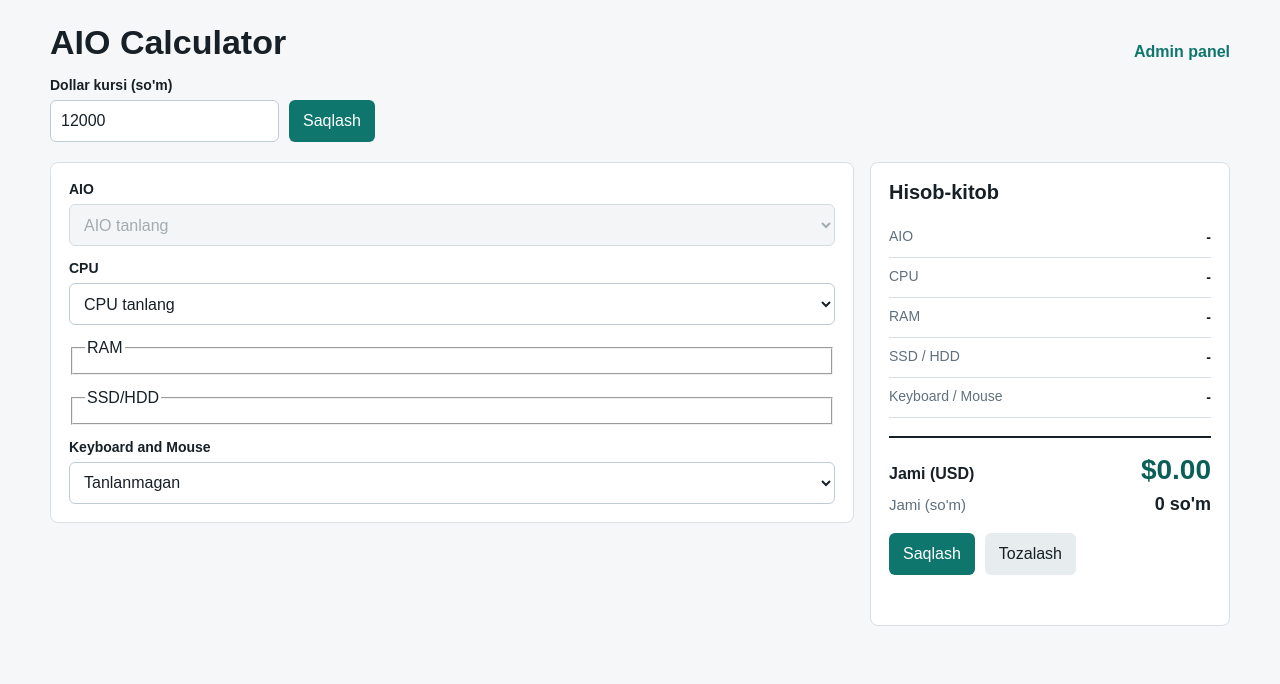
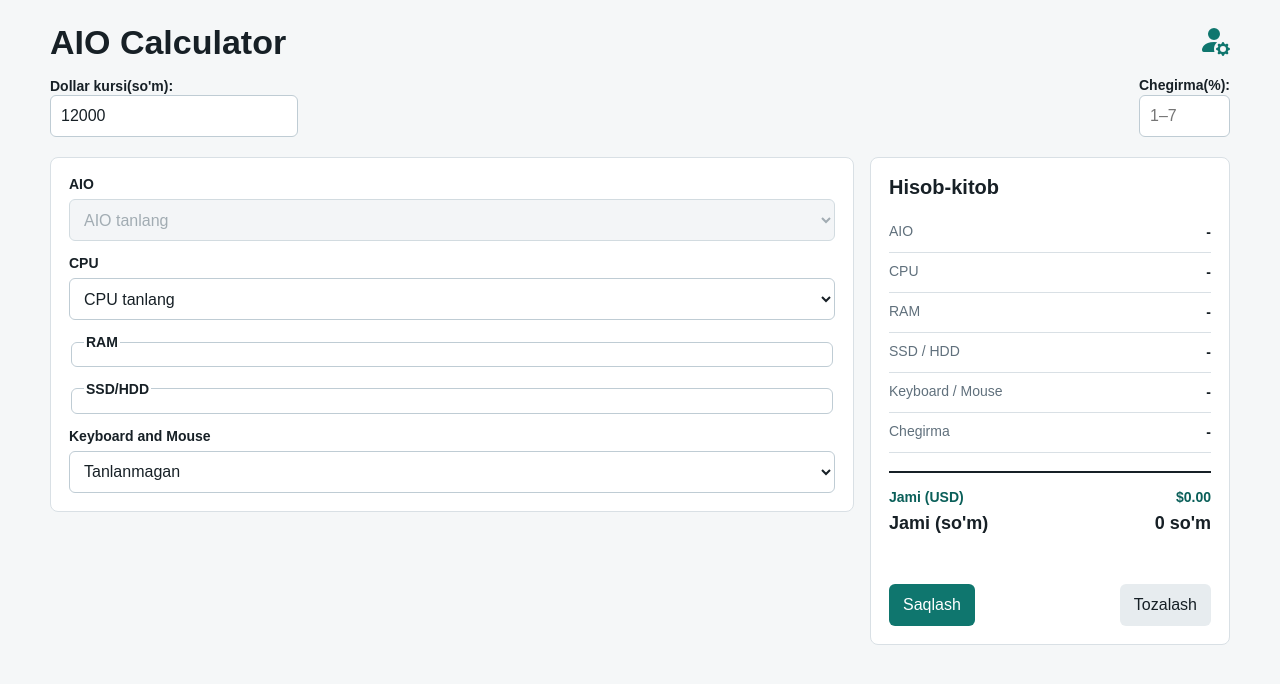
Before and after one commit to shahbozshirinboyev/calculator.teratech.uz, a Django app: page / in a window 1280 px wide. Shown: the top 684 px of the page. Run offline with Django 5.2, Linux system fonts and the light colour scheme; data comes from the database, SQL or seed files in the repository; both versions use the stored data as it was after the commit.

Commit message:
new section

```diff
--- a/calculator/templates/calculator/calculator.html
+++ b/calculator/templates/calculator/calculator.html
@@ -35,22 +35,22 @@
 
       .topbar {
         display: flex;
-        align-items: end;
         justify-content: space-between;
-        gap: 16px;
         margin-bottom: 16px;
         flex-wrap: wrap;
       }
 
 .rate-bar {
     display: flex;
-        align-items: end;
-        gap: 10px;
-        flex-wrap: wrap;
+    align-items: flex-end;
+    justify-content: space-between;
+    width: 100%;
 }
 
-      .rate-bar .field {
-        min-width: 180px;
+.save_button{
+  width: 100%;
+  margin-left: 10px;
+  margin-right: 10px;
 }
 
       input[type="number"] {
@@ -70,9 +70,21 @@
         font-weight: 700;
         color: var(--accent-dark);
       }
+      .chegirma_input{
+        display: flex;
+        flex-direction: column;
+      }
 
       .rate-status.error {
         color: var(--danger);
+      }
+
+      .rate-save-btn {
+        display: none;
+      }
+
+      .rate-save-btn.is-visible {
+        display: inline-block;
       }
 
       h1 {
@@ -83,9 +95,7 @@
 
       .admin-link {
         color: var(--accent);
-        font-weight: 700;
         text-decoration: none;
-        white-space: nowrap;
       }
 
       .layout {
@@ -145,7 +155,7 @@
         grid-template-columns: 1fr;
       }
 
-      label {
+      label, legend {
         font-weight: 700;
         font-size: 14px;
       }
@@ -164,6 +174,12 @@
       select:disabled {
         background: #eef2f4;
         color: #7b8993;
+      }
+
+      .group_inputs{
+
+        border: 1px solid #bfccd4;
+        border-radius: 6px;
       }
 
       .summary {
@@ -205,11 +221,10 @@
         margin-top: 18px;
         padding-top: 16px;
         border-top: 2px solid var(--text);
-        font-weight: 800;
       }
 
       .total strong {
-        font-size: 28px;
+        font-size: 14px;
         color: var(--accent-dark);
         white-space: nowrap;
       }
@@ -220,7 +235,6 @@
         align-items: baseline;
         gap: 16px;
         margin-top: 8px;
-        font-size: 15px;
         color: var(--muted);
       }
 
@@ -232,6 +246,7 @@
 
       .actions {
         display: flex;
+        justify-content: space-between;
         gap: 10px;
         margin-top: 18px;
       }
@@ -279,11 +294,6 @@
         .summary {
           position: static;
         }
-
-        .topbar {
-          align-items: start;
-          flex-direction: column;
-        }
       }
     </style>
   </head>
@@ -296,27 +306,57 @@
           <h1>AIO Calculator</h1>
         </div>
         <div>
-          <a class="admin-link" href="/admin/">Admin panel</a>
+          <a class="admin-link" href="/admin/">
+            <svg xmlns="http://www.w3.org/2000/svg" width="32" height="32" fill="currentColor" class="bi bi-person-fill-gear" viewBox="0 0 16 16">
+              <path d="M11 5a3 3 0 1 1-6 0 3 3 0 0 1 6 0m-9 8c0 1 1 1 1 1h5.256A4.5 4.5 0 0 1 8 12.5a4.5 4.5 0 0 1 1.544-3.393Q8.844 9.002 8 9c-5 0-6 3-6 4m9.886-3.54c.18-.613 1.048-.613 1.229 0l.043.148a.64.64 0 0 0 .921.382l.136-.074c.561-.306 1.175.308.87.869l-.075.136a.64.64 0 0 0 .382.92l.149.045c.612.18.612 1.048 0 1.229l-.15.043a.64.64 0 0 0-.38.921l.074.136c.305.561-.309 1.175-.87.87l-.136-.075a.64.64 0 0 0-.92.382l-.045.149c-.18.612-1.048.612-1.229 0l-.043-.15a.64.64 0 0 0-.921-.38l-.136.074c-.561.305-1.175-.309-.87-.87l.075-.136a.64.64 0 0 0-.382-.92l-.148-.045c-.613-.18-.613-1.048 0-1.229l.148-.043a.64.64 0 0 0 .382-.921l-.074-.136c-.306-.561.308-1.175.869-.87l.136.075a.64.64 0 0 0 .92-.382zM14 12.5a1.5 1.5 0 1 0-3 0 1.5 1.5 0 0 0 3 0"/>
+            </svg>
+          </a>
         </div>
       </div>
 
+
+        <div class="rate-bar">
+
           <div>
-        <div class="rate-bar">
-          <div class="field">
-            <label for="usd-rate">Dollar kursi (so'm)</label>
+
+            <label for="usd-rate" style="margin-bottom: 2px;">Dollar kursi(so'm):</label>
+
             <input
               type="number"
               id="usd-rate"
               name="usd_rate"
               min="1"
               step="1"
+              data-saved-rate="{% if usd_rate %}{{ usd_rate|floatformat:0 }}{% else %}0{% endif %}"
               {% if usd_rate %}value="{{ usd_rate|floatformat:0 }}"{% endif %}
               placeholder="Masalan: 12850"
             />
         </div>
-          <button type="button" id="save-usd-rate">Saqlash</button>
+
+         <div class="save_button">
           <div class="rate-status" id="rate-status"></div>
+          <button type="button" id="save-usd-rate" class="rate-save-btn">
+            Saqlash
+          </button>
          </div>
+
+          <div class="chegirma_input">
+
+            <label for="discount-percent" style="margin-bottom: 2px;">Chegirma(%):</label>
+
+            <input
+              type="number"
+              id="discount-percent"
+              min="1"
+              max="7"
+              step="1"
+              maxlength="1"
+              inputmode="numeric"
+              placeholder="1–7"
+            />
+
+          </div>
+
       </div>
 
       <div class="layout">
@@ -333,12 +373,12 @@
             <select id="cpu" name="cpu"></select>
           </div>
 
-          <fieldset  class="group full">
+          <fieldset  class="group full group_inputs">
             <legend>RAM</legend>
             <div class="group-grid ram-grid" id="ram-slots"></div>
           </fieldset >
 
-          <fieldset class="group full">
+          <fieldset class="group full group_inputs">
             <legend>SSD/HDD</legend>
             <div class="group-grid storage-grid" id="storage-slots"></div>
           </fieldset>
@@ -367,19 +407,23 @@
             <span>Keyboard / Mouse</span
             ><strong id="summary-keyboard">-</strong>
           </div>
+          <div class="line" id="summary-discount-wrap" hidden>
+            <span>Chegirma</span><strong id="summary-discount">-</strong>
+          </div>
           <div class="total">
-            <span>Jami (USD)</span><strong id="summary-total">$0.00</strong>
+            <strong>Jami (USD)</strong><strong id="summary-total">$0.00</strong>
           </div>
+
           <div class="total-uzs" id="summary-total-uzs-wrap" hidden>
-            <span>Jami (so'm)</span><strong id="summary-total-uzs">0 so'm</strong>
+            <strong>Jami (so'm)</strong>
+            <strong id="summary-total-uzs">0 so'm</strong>
           </div>
+
+          <div class="status" id="status"></div>
           <div class="actions">
             <button type="button" id="save-quote">Saqlash</button>
-            <button type="button" class="secondary" id="reset-form">
-              Tozalash
-            </button>
+            <button type="button" class="secondary" id="reset-form">Tozalash</button>
           </div>
-          <div class="status" id="status"></div>
         </aside>
       </div>
     </main>
@@ -427,15 +471,108 @@
         keyboardMouse: document.getElementById("keyboard_mouse"),
       };
 
-      let usdRate = Number("{{ usd_rate }}") || 0;
+      const MARKUP_BASE = 10;
+      const MIN_MARKUP = 3;
+      const MAX_DISCOUNT = 7;
+      const MIN_DISCOUNT = 1;
+
+      const usdRateInput = document.getElementById("usd-rate");
+
+      function parseUsdRateValue(raw) {
+        const text = String(raw).trim().replace(",", ".");
+        if (text === "") {
+          return null;
+        }
+        const rate = Number(text);
+        if (!Number.isFinite(rate) || rate <= 0) {
+          return null;
+        }
+        return Math.round(rate);
+      }
+
+      function getSavedUsdRate() {
+        return parseUsdRateValue(usdRateInput.dataset.savedRate) ?? 0;
+      }
+
+      function setSavedUsdRate(rate) {
+        const normalized = Math.round(Number(rate)) || 0;
+        usdRateInput.dataset.savedRate = String(normalized);
+        return normalized;
+      }
+
+      function readUsdRate() {
+        const raw = usdRateInput.value.trim();
+        if (raw === "") {
+          return getSavedUsdRate();
+        }
+        return parseUsdRateValue(raw) ?? getSavedUsdRate();
+      }
+
+      function usdRateIsDirty() {
+        const saved = getSavedUsdRate();
+        const current = parseUsdRateValue(usdRateInput.value);
+        if (current === null) {
+          return saved !== 0;
+        }
+        return current !== saved;
+      }
+
+      function updateUsdRateSaveVisibility() {
+        document
+          .getElementById("save-usd-rate")
+          .classList.toggle("is-visible", usdRateIsDirty());
+      }
+
+      function readDiscountPercent() {
+        const raw = document.getElementById("discount-percent").value.trim();
+        if (raw === "") {
+          return 0;
+        }
+        const discount = Number(raw);
+        if (
+          !Number.isInteger(discount) ||
+          discount < MIN_DISCOUNT ||
+          discount > MAX_DISCOUNT
+        ) {
+          return 0;
+        }
+        return discount;
+      }
+
+      function sanitizeDiscountInput() {
+        const input = document.getElementById("discount-percent");
+        const raw = input.value.replace(/\D/g, "");
+        if (raw === "") {
+          input.value = "";
+          return;
+        }
+        const digit = Number(raw.slice(-1));
+        if (digit < MIN_DISCOUNT) {
+          input.value = "";
+        } else if (digit > MAX_DISCOUNT) {
+          input.value = String(MAX_DISCOUNT);
+        } else {
+          input.value = String(digit);
+        }
+      }
 
       function money(value) {
         return `$${Number(value || 0).toFixed(2)}`;
       }
 
       function moneyUzs(value) {
-        const amount = Math.round(Number(value || 0) * usdRate);
+        const amount = Math.round(Number(value || 0) * readUsdRate());
         return `${amount.toLocaleString("uz-UZ")} so'm`;
+      }
+
+      function effectiveMarkupPercent() {
+        const discount = readDiscountPercent();
+        return Math.max(MIN_MARKUP, MARKUP_BASE - discount);
+      }
+
+      function finalTotal(subtotal) {
+        const markup = effectiveMarkupPercent();
+        return subtotal * (1 + markup / 100);
       }
 
       function selected(select, map) {
@@ -586,10 +723,12 @@
           storage: storageItems.reduce((sum, item) => sum + item.price, 0),
           keyboard: keyboard ? keyboard.price : 0,
         };
-        const total = Object.values(totals).reduce(
+        const subtotal = Object.values(totals).reduce(
           (sum, value) => sum + value,
           0,
         );
+        const discount = readDiscountPercent();
+        const total = finalTotal(subtotal);
         document.getElementById("summary-base").textContent = base
           ? base.name
           : "-";
@@ -603,9 +742,17 @@
         document.getElementById("summary-keyboard").textContent = keyboard
           ? keyboard.name
           : "-";
+        const discountWrap = document.getElementById("summary-discount-wrap");
+        if (discount > 0) {
+          discountWrap.hidden = false;
+          document.getElementById("summary-discount").textContent = `${discount}%`;
+        } else {
+          discountWrap.hidden = true;
+        }
         document.getElementById("summary-total").textContent = money(total);
         const uzsWrap = document.getElementById("summary-total-uzs-wrap");
-        if (usdRate > 0) {
+        const rate = readUsdRate();
+        if (rate > 0) {
           uzsWrap.hidden = false;
           document.getElementById("summary-total-uzs").textContent =
             moneyUzs(total);
@@ -656,11 +803,24 @@
       });
       fields.keyboardMouse.addEventListener("change", refreshSummary);
 
+      document.getElementById("discount-percent").addEventListener("input", () => {
+        sanitizeDiscountInput();
+        refreshSummary();
+      });
+
+      function onUsdRateEdited() {
+        refreshSummary();
+        updateUsdRateSaveVisibility();
+      }
+
+      usdRateInput.addEventListener("input", onUsdRateEdited);
+      usdRateInput.addEventListener("change", onUsdRateEdited);
+      updateUsdRateSaveVisibility();
+
       document.getElementById("save-usd-rate").addEventListener("click", async () => {
         const rateStatus = document.getElementById("rate-status");
-        const rateInput = document.getElementById("usd-rate");
-        const rate = Number(rateInput.value);
-        if (!rate || rate <= 0) {
+        const rate = parseUsdRateValue(usdRateInput.value);
+        if (rate === null) {
           rateStatus.textContent = "Dollar kursini kiriting.";
           rateStatus.classList.add("error");
           return;
@@ -678,11 +838,12 @@
         });
         const data = await response.json();
         if (response.ok) {
-          usdRate = Number(data.usd_rate);
-          rateInput.value = usdRate;
+          const saved = setSavedUsdRate(data.usd_rate);
+          usdRateInput.value = String(saved);
           rateStatus.textContent = "Dollar kursi saqlandi.";
           rateStatus.classList.remove("error");
           refreshSummary();
+          updateUsdRateSaveVisibility();
         } else {
           rateStatus.textContent = data.error || "Saqlashda xatolik yuz berdi.";
           rateStatus.classList.add("error");
@@ -691,6 +852,7 @@
 
       document.getElementById("reset-form").addEventListener("click", () => {
         fields.cpu.value = "";
+        document.getElementById("discount-percent").value = "";
         clearSelections();
         clearStatus();
       });
@@ -713,9 +875,12 @@
             status.classList.add("error");
             return;
           }
+          const body = new FormData(form);
+          body.append("discount_percent", String(readDiscountPercent()));
+          body.append("usd_rate", String(readUsdRate()));
           const response = await fetch("{% url 'calculator:save_quote' %}", {
             method: "POST",
-            body: new FormData(form),
+            body,
             headers: { "X-Requested-With": "XMLHttpRequest" },
           });
           const data = await response.json();
--- a/calculator/views.py
+++ b/calculator/views.py
@@ -100,13 +100,34 @@ def save_quote(request):
 
     ram_items = [{"id": item.id, "name": item.name, "price": str(item.price)} for item in rams]
     storage_items = [{"id": item.id, "name": item.name, "price": str(item.price)} for item in storages]
-    total = (
+    subtotal = (
         monoblock_base.price
         + cpu.price
         + sum((item.price for item in rams), Decimal("0"))
         + sum((item.price for item in storages), Decimal("0"))
         + (keyboard_mouse.price if keyboard_mouse else Decimal("0"))
     )
+    try:
+        discount = Decimal(
+            request.POST.get("discount_percent", "0").replace(",", ".").strip()
+        )
+    except Exception:
+        discount = Decimal("0")
+    if discount < 1 or discount > CalculatorSettings.MAX_DISCOUNT_PERCENT:
+        discount = Decimal("0")
+    markup_percent = CalculatorSettings.effective_markup_percent(discount)
+    total = CalculatorSettings.apply_markup(subtotal, discount)
+    markup_amount = total - subtotal
+
+    try:
+        usd_rate = Decimal(
+            request.POST.get("usd_rate", "0").replace(",", ".").strip()
+        )
+    except Exception:
+        usd_rate = Decimal("0")
+    if usd_rate < 0:
+        usd_rate = Decimal("0")
+    total_price_uzs = (total * usd_rate).quantize(Decimal("1")) if usd_rate > 0 else Decimal("0")
 
     quote = BuildQuote.objects.create(
         monoblock_base=monoblock_base,
@@ -114,6 +135,12 @@ def save_quote(request):
         ram_items=ram_items,
         storage_items=storage_items,
         keyboard_mouse=keyboard_mouse,
+        subtotal_price=subtotal,
+        discount_percent=discount,
+        markup_percent=markup_percent,
+        markup_amount=markup_amount,
+        usd_rate=usd_rate,
         total_price=total,
+        total_price_uzs=total_price_uzs,
     )
     return JsonResponse({"id": quote.id, "total_price": f"{quote.total_price:.2f}"})
```
Also changed, not shown: calculator/admin.py (+48 -2 lines), calculator/models.py (+61 -1 lines), calculator/migrations/0005_calculatorsettings_discount_percent.py (added), calculator/migrations/0006_remove_calculatorsettings_discount_percent.py (added), calculator/migrations/0007_buildquote_discount_percent_buildquote_markup_amount_and_more.py (added), db.sqlite3. Lines whose indentation alone changed are shown as unchanged.
